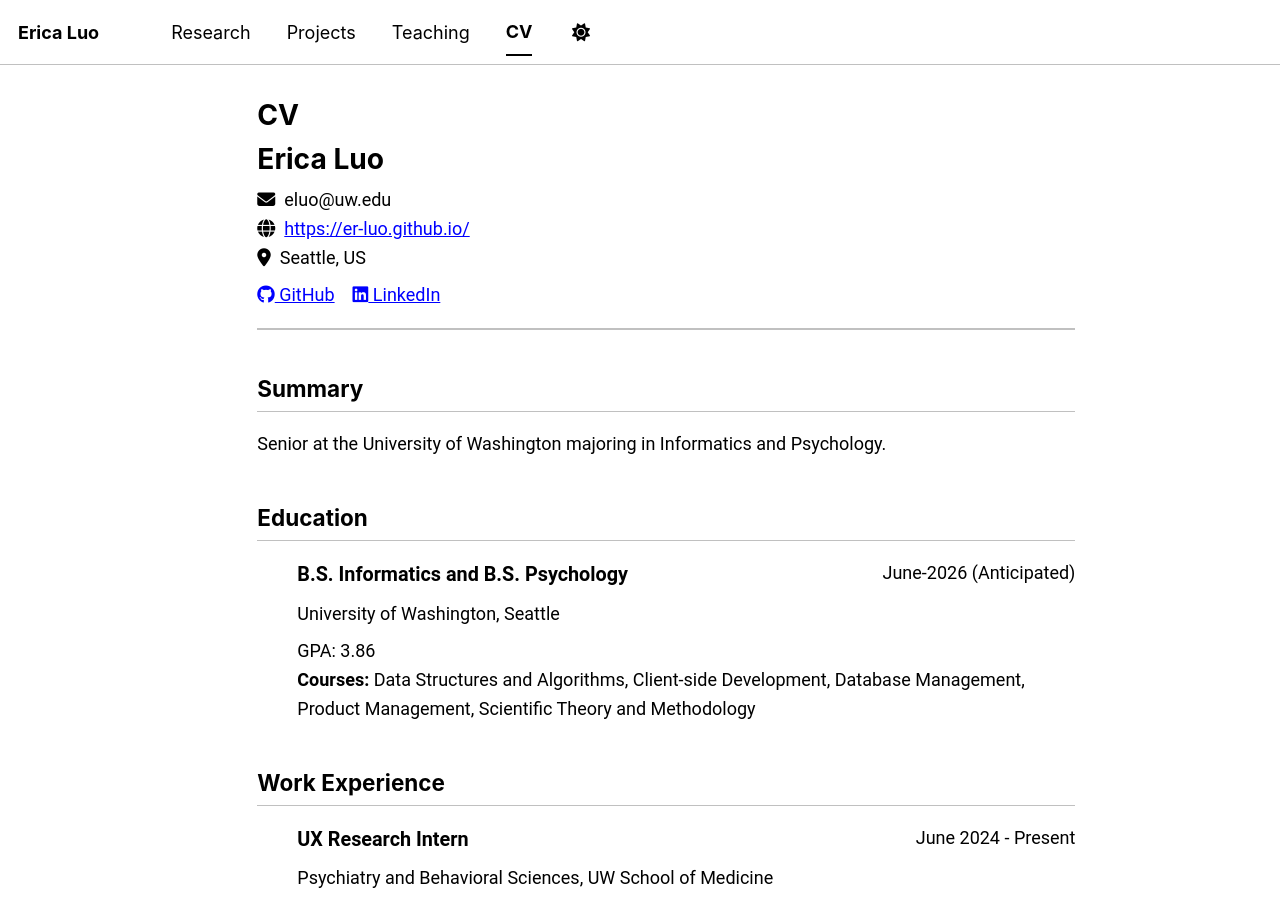
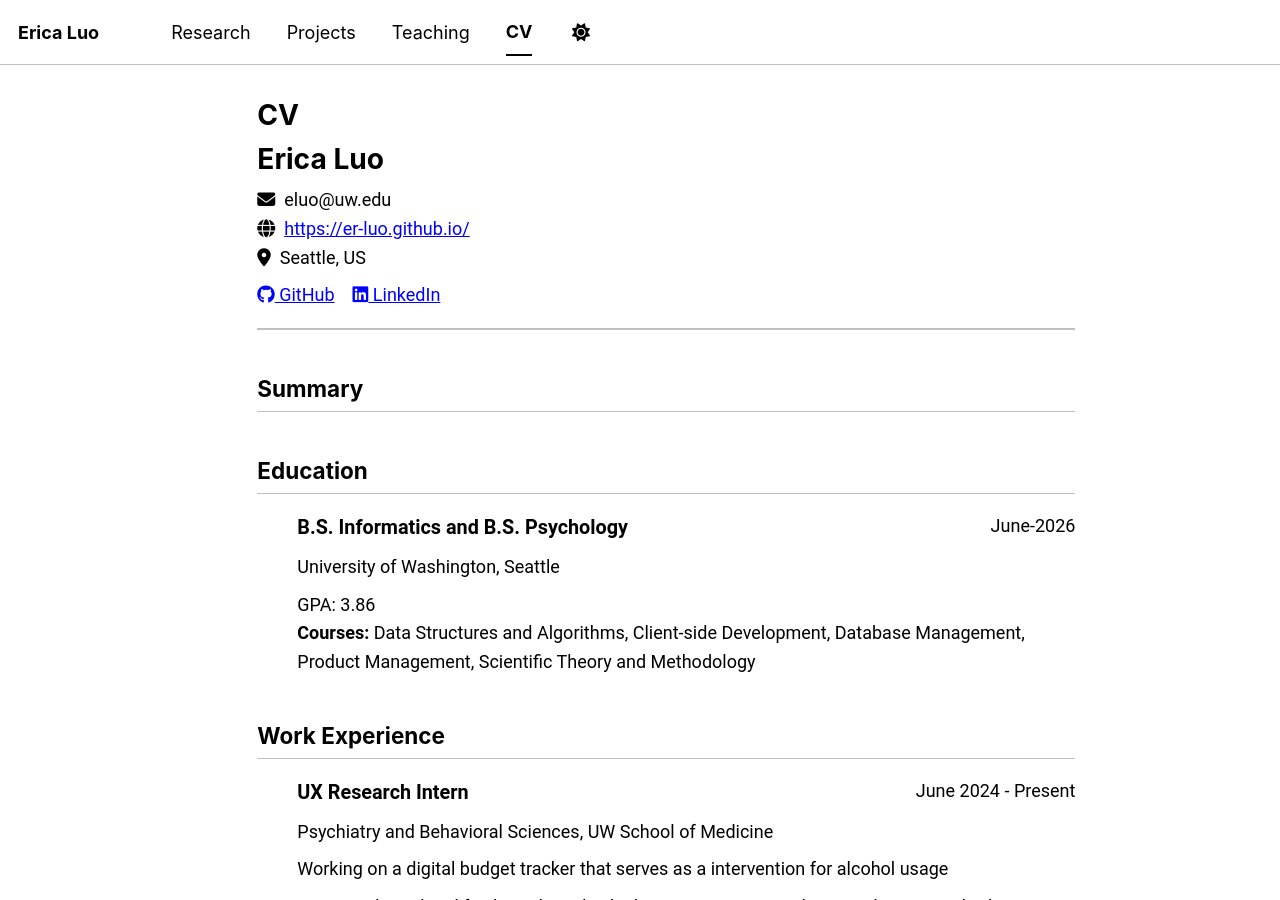
Before and after one commit to er-luo/er-luo.github.io, a Jekyll site: the page built from _pages/cv-json.md, in a window 1280 px wide and 900 px high. Built offline with Jekyll 4.4.1, drawn with Linux system fonts in a browser that asks for light colours; a script bundle is joined from its source files by our own code; library files that are not in the unit come from our copies.

Commit message:
updating cv

```diff
--- a/_data/cv.json
+++ b/_data/cv.json
@@ -3,7 +3,7 @@
     "name": "Erica Luo",
     "email": "eluo@uw.edu",
     "website": "https://er-luo.github.io/",
-    "summary": "Senior at the University of Washington majoring in Informatics and Psychology.",
+    "summary": "",
     "location": {
       "city": "Seattle",
       "countryCode": "US"
@@ -77,7 +77,7 @@
       "area": "B.S. Informatics and B.S. Psychology",
       "studyType": "Bachelor's",
       "startDate": "September-2022",
-      "endDate": "June-2026 (Anticipated)",
+      "endDate": "June-2026",
       "gpa": 3.86,
       "courses": ["Data Structures and Algorithms, Client-side Development, Database Management, Product Management, Scientific Theory and Methodology"]
     }
```
